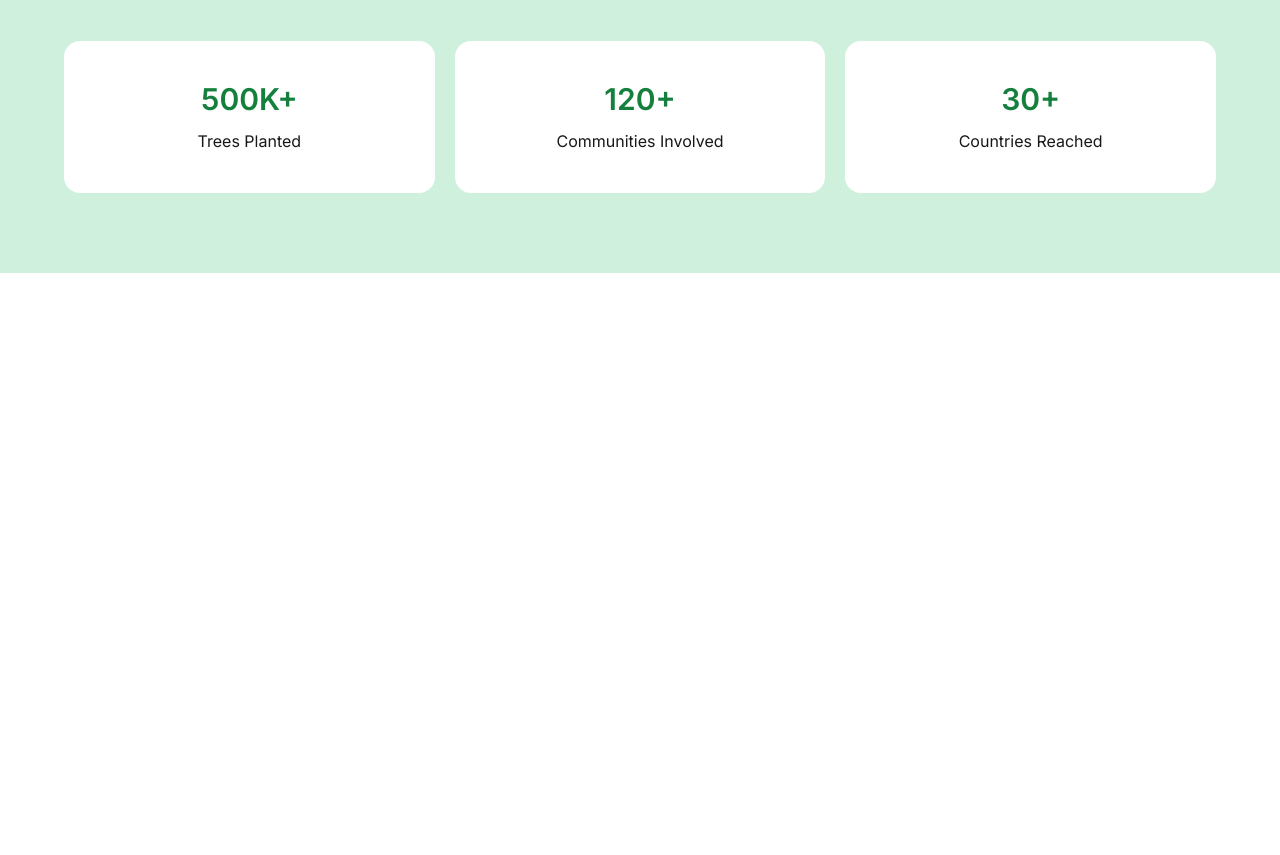
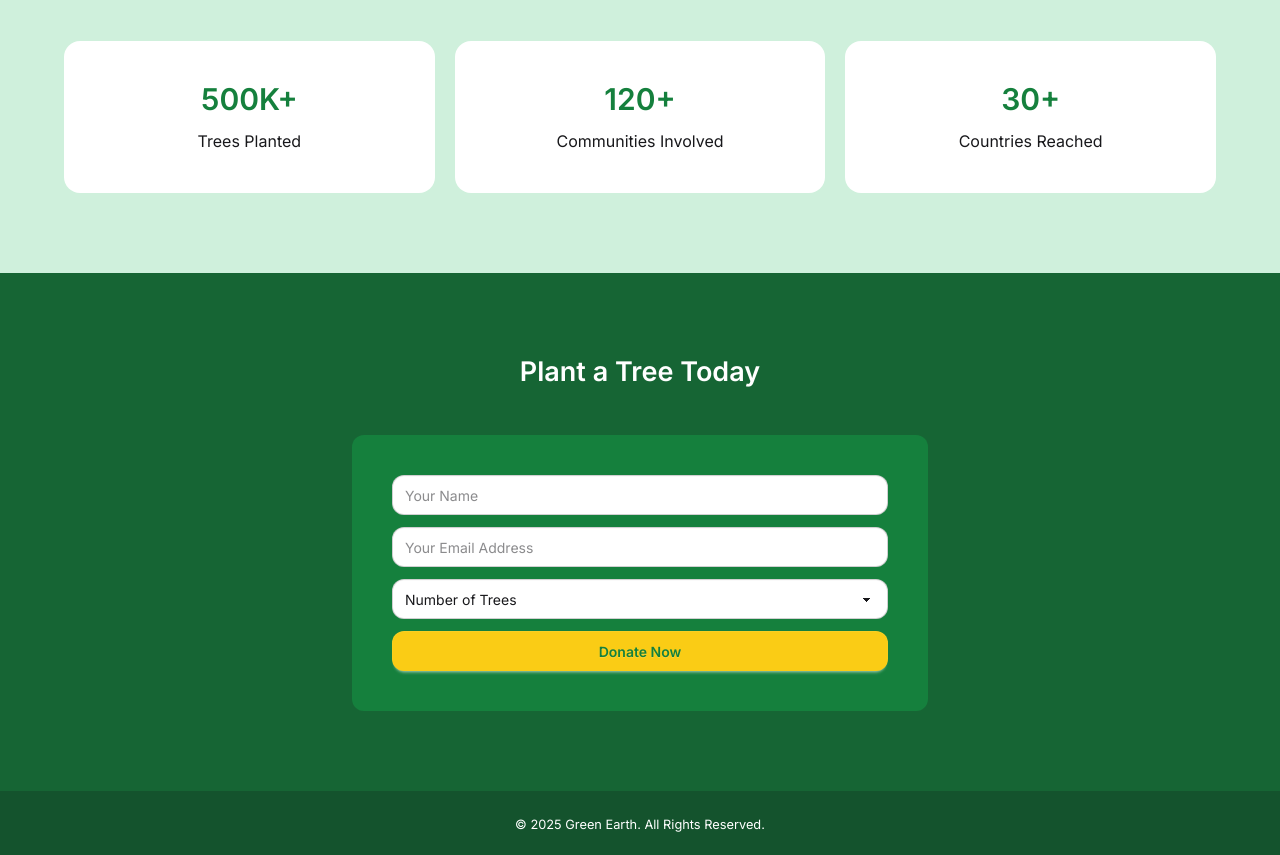
Before and after one commit to shihabfahim/B12A06-Green-Earth-, a plain HTML site: page index.html in a window 1280 px wide. Shown: the part 1921-2776 px from the top of the page. Before the commit the page ends 2194 px from the top, so only its background shows below. Drawn offline with nearby package versions, Linux system fonts and the light colour scheme.

Commit message:
completed footer part

```diff
--- a/index.html
+++ b/index.html
@@ -286,5 +286,50 @@
       </section>
     </main>
 
+      <footer>
+      <section id="PlantTree" class="bg-[#166534] pb-9 sm:pb-20">
+        <h1
+          class="text-center text-white font-semibold text-xl pt-9 mb-7 sm:text-[27px] sm:pt-20 sm:mb-11"
+        >
+          Plant a Tree Today
+        </h1>
+        <form
+          class="bg-[#15803d] max-w-xl w-[90%] mx-auto p-5 rounded-xl flex flex-col gap-3 sm:w-[97%] sm:p-10"
+        >
+          <input
+            type="text"
+            placeholder="Your Name"
+            class="input w-full rounded-xl focus:outline-none"
+          />
+          <input
+            type="email"
+            placeholder="Your Email Address"
+            class="input w-full rounded-xl focus:outline-none"
+          />
+          <select
+            class="select w-full rounded-xl"
+            style="outline: none !important"
+          >
+            <option disabled selected>Number of Trees</option>
+            <option>1 Tree - $5</option>
+            <option>5 Tree - $25</option>
+            <option>10 Tree - $50</option>
+            <option>15 Tree - $75</option>
+            <option>20 Tree - $100</option>
+          </select>
+          <input
+            class="btn rounded-xl bg-[#FACC15] text-[#15803d] border-none active:bg-[#FDE68A]"
+            type="submit"
+            value="Donate Now"
+          />
+        </form>
+      </section>
+      <section class="bg-[#14532d]">
+        <div class="text-white text-center py-3 sm:py-5">
+          <small>© 2025 Green Earth. All Rights Reserved.</small>
+        </div>
+      </section>
+    </footer>
+
   </body>
 </html>
```
